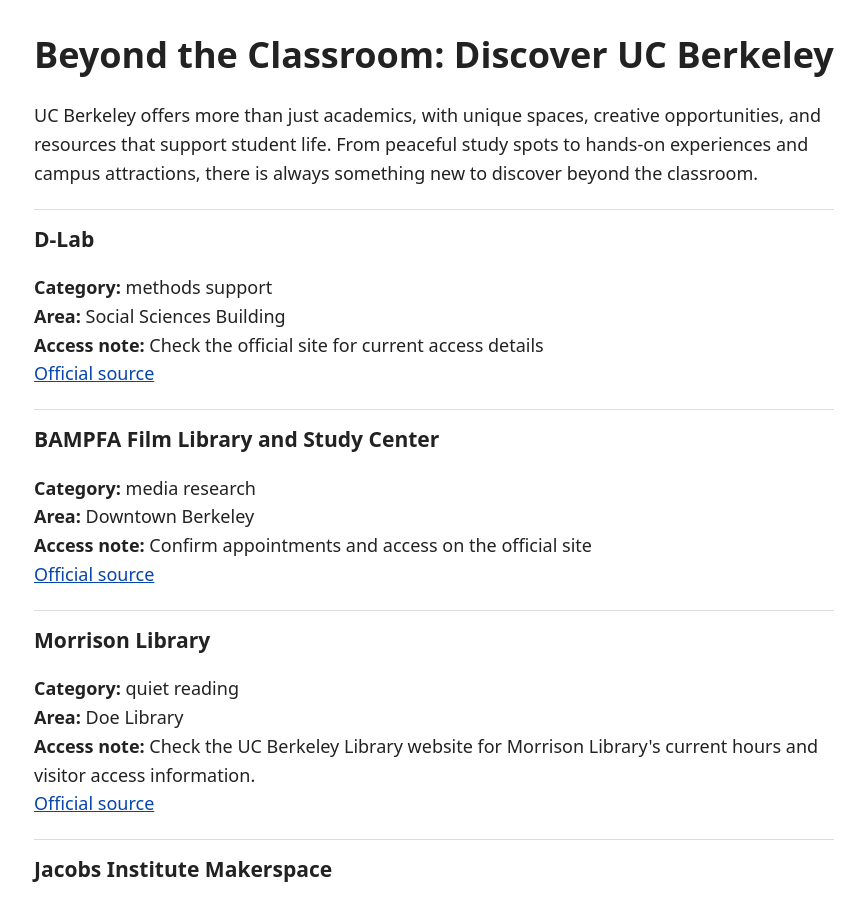
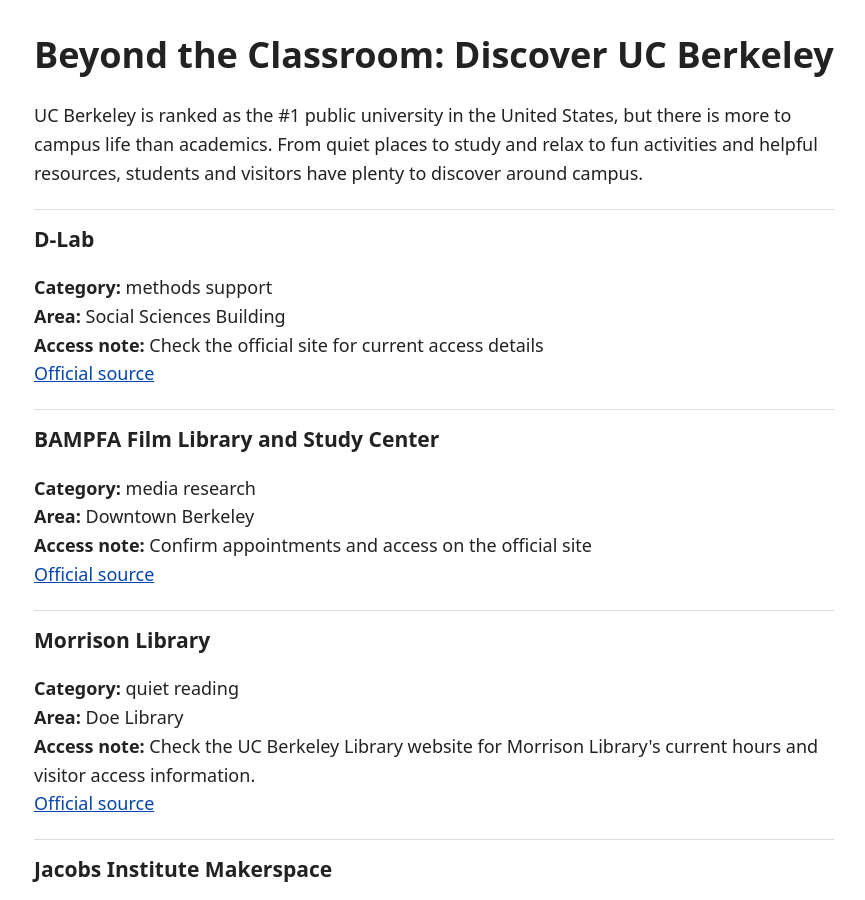
Before and after one commit to jasmeetkhamba/hidden-berkeley, a Jekyll site: the page built from docs/index.md, in a window 1280 px wide and 900 px high. Shown: the whole window, without its empty margins (206-1071 px from the left). Built offline with Jekyll 4.4.1, drawn with Linux system fonts in a browser that asks for light colours.

Commit message:
Improved intro sentences

```diff
--- a/docs/index.md
+++ b/docs/index.md
@@ -5,7 +5,7 @@
 
 # Beyond the Classroom: Discover UC Berkeley
 
-UC Berkeley offers more than just academics, with unique spaces, creative opportunities, and resources that support student life. From peaceful study spots to hands-on experiences and campus attractions, there is always something new to discover beyond the classroom.
+UC Berkeley is ranked as the #1 public university in the United States, but there is more to campus life than academics. From quiet places to study and relax to fun activities and helpful resources, students and visitors have plenty to discover around campus.
 
 <!-- Edit the heading and introduction above. The supplied loop below displays each row of the CSV. -->
 {% for resource in site.data.locations %}
```
Also changed, not shown: 1 other file.
